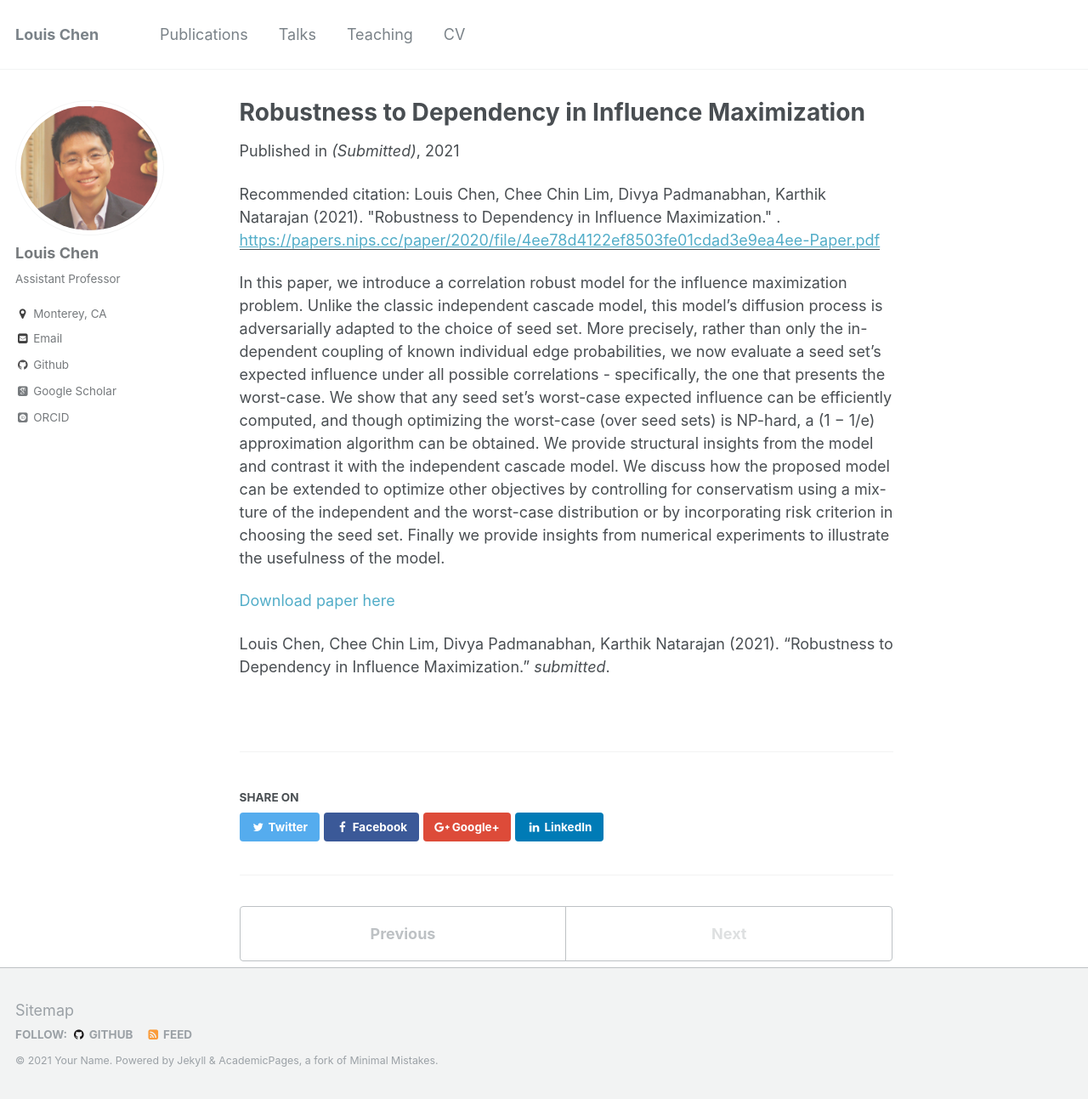
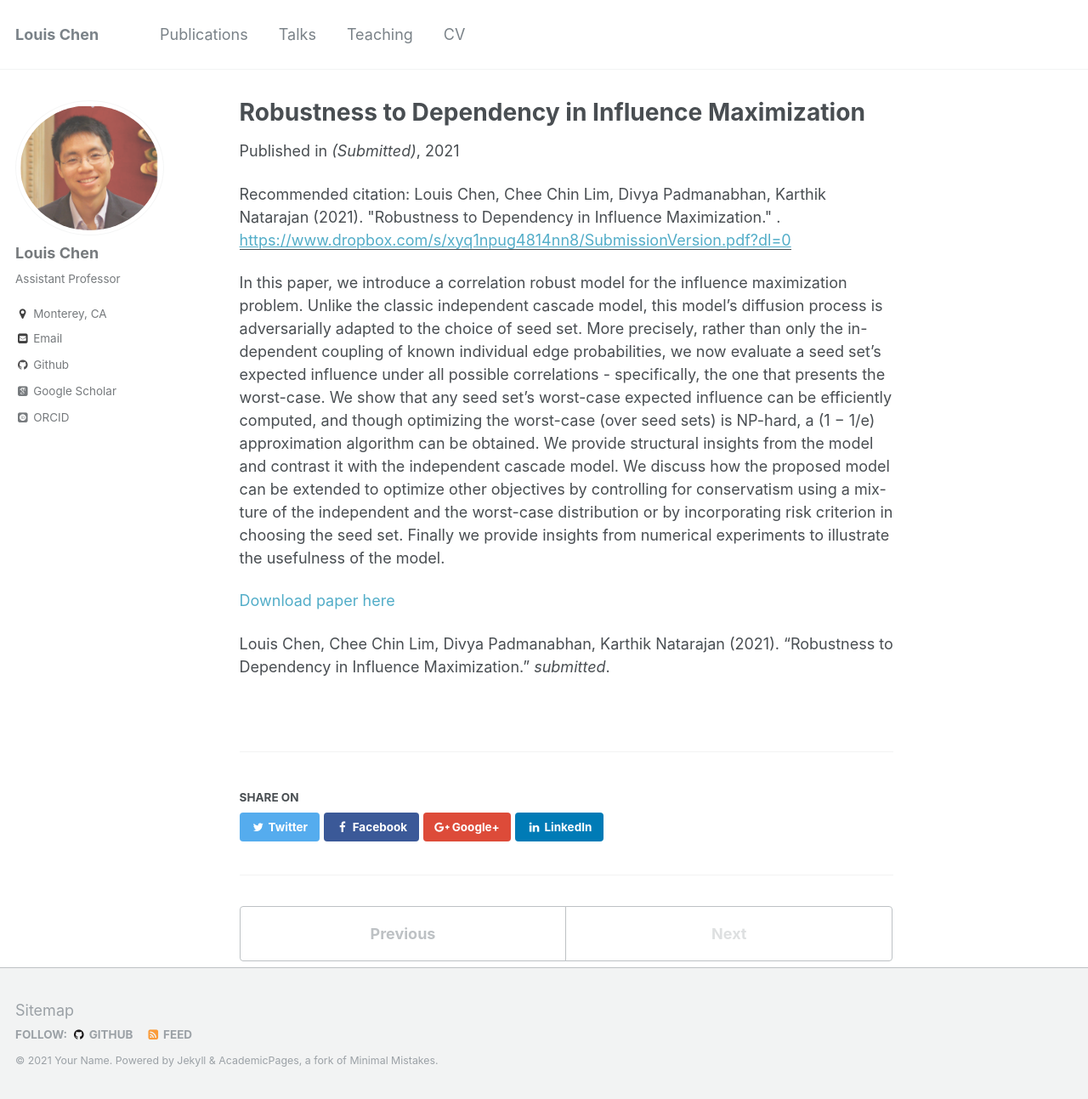
Before and after one commit to LouisLChen/LouisLChen.github.io, a Jekyll site: the page built from _publications/2009-10-01-paper-title-number-5.md, in a window 1280 px wide and 1293 px high. Shown: the whole window at 85% size. Built offline with Jekyll 4.4.1, drawn with Linux system fonts in a browser that asks for light colours; some web fonts are replaced; some of the changed lines change nothing that is shown.

Commit message:
Update 2009-10-01-paper-title-number-5.md

```diff
--- a/_publications/2009-10-01-paper-title-number-5.md
+++ b/_publications/2009-10-01-paper-title-number-5.md
@@ -13,7 +13,7 @@ mix- ture of the independent and the worst-case distribution or by incorporating
 Finally we provide insights from numerical experiments to illustrate the usefulness of the model.'
 date: 2021-10-18
 venue: '(Submitted)'
-paperurl: 'https://papers.nips.cc/paper/2020/file/4ee78d4122ef8503fe01cdad3e9ea4ee-Paper.pdf'
+paperurl: 'https://www.dropbox.com/s/xyq1npug4814nn8/SubmissionVersion.pdf?dl=0'
 citation: 'Louis Chen, Chee Chin Lim, Divya Padmanabhan, Karthik Natarajan (2021). "Robustness to Dependency in Influence Maximization.&quot; <i></i>.'
 ---
 In this paper, we introduce a correlation robust model for the influence maximization problem. Unlike the classic independent cascade model,
```
